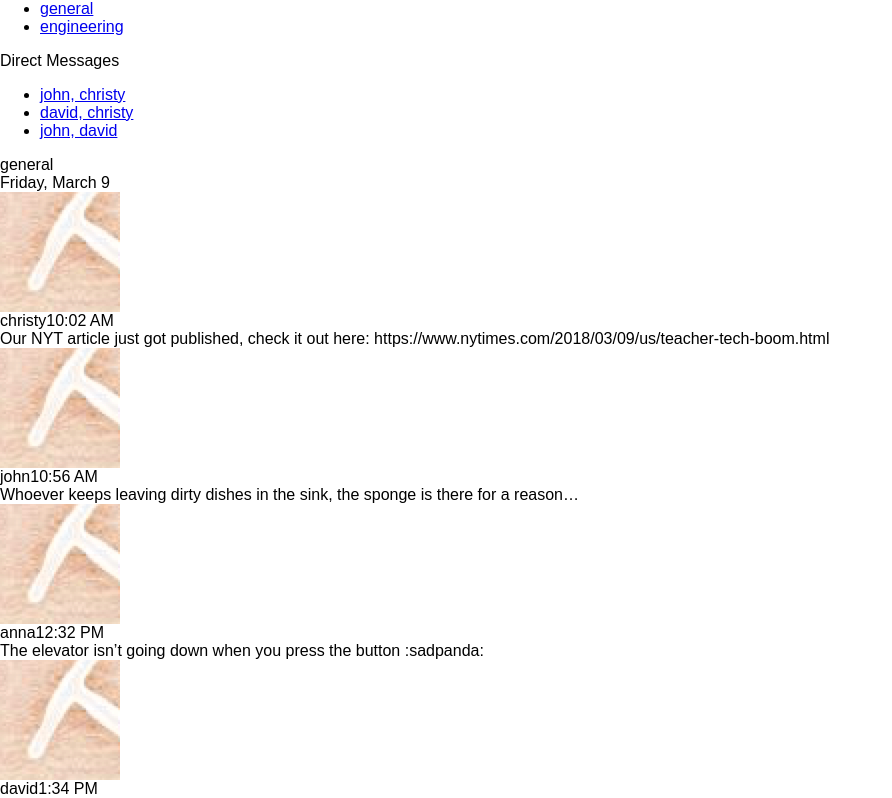
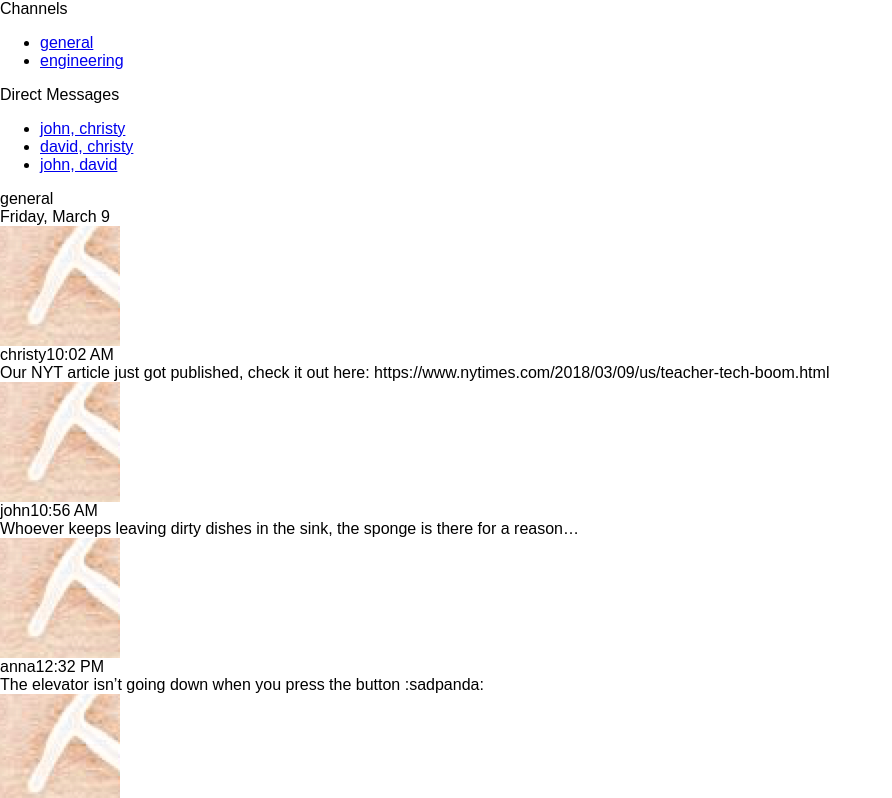
Before and after one commit to cakenggt/erased, a React (Vite) app: page / in a window 1280 px wide. Shown: the top 798 px of the page, without its empty margins (0-892 px from the left). Built offline with nearby package versions, Linux system fonts and the light colour scheme.

Commit message:
Add label

```diff
--- a/src/components/ChannelList.tsx
+++ b/src/components/ChannelList.tsx
@@ -8,6 +8,7 @@
 
 const ChannelList = ({ channel = 'general' }: { channel: string }) => (
   <div className={styles.container}>
+    <div className={styles.label}>Channels</div>
     <ul className={styles['channel-list']}>
       {messages.channels.public.map(channelJson => (
         <li className={styles.channel} key={channelJson.name}>
--- a/src/styles/ChannelList.css
+++ b/src/styles/ChannelList.css
@@ -2,6 +2,7 @@
   background-color: rgb(68, 0, 64);
   color: white;
   flex: 0 0 200px;
+  padding-top: 20px;
 }
 
 .label {
```
